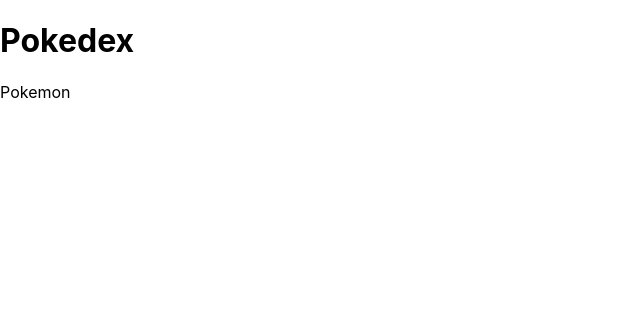
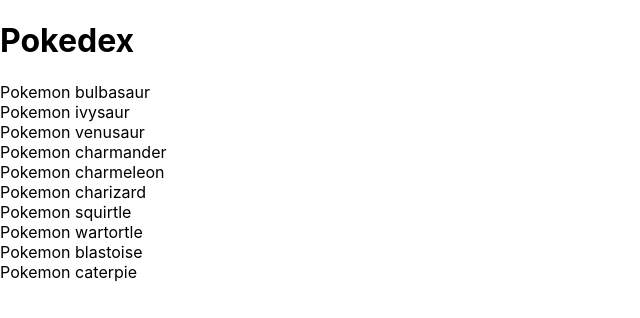
Before and after one commit to ArantxaDR/Pokedex, a React (Create React App) app: page / in a window 1280 px wide. Shown: the top 318 px of the page, without its empty margins (0-640 px from the left). Built offline with nearby package versions, Linux system fonts and the light colour scheme; the HTML template or start-up script is replaced by a standard one.

Commit message:
create basic map

```diff
--- a/src/components/App.js
+++ b/src/components/App.js
@@ -4,7 +4,6 @@
 
 class App extends React.Component {
   render() {
-    console.log(PokeJson);
     return (
       <div className="App">
         <header className="App-header">
--- a/src/components/PokeList.js
+++ b/src/components/PokeList.js
@@ -3,11 +3,12 @@
 
 class PokeList extends React.Component {
   render() {
-    return (
-      <div className="mainList">
-        <Pokemon />
-      </div>
-    );
+    const items = this.props.Pokemon.map((poke) => {
+      console.log(poke.name);
+      return <Pokemon name={poke.name} />;
+    });
+
+    return <div className="mainList">{items}</div>;
   }
 }
 
--- a/src/components/Pokemon.js
+++ b/src/components/Pokemon.js
@@ -1,7 +1,7 @@
 import React from "react";
 
-const Pokemon = () => {
-  return <div>Pokemon</div>;
+const Pokemon = (props) => {
+  return <div>Pokemon {props.name}</div>;
 };
 
 export default Pokemon;
```
